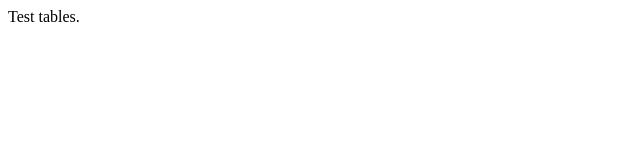
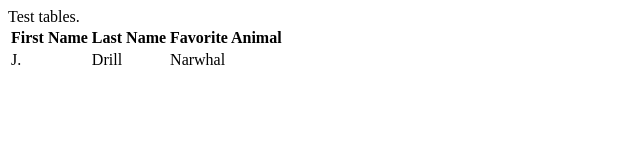
Before and after one commit to JJDrill/Favorites, a plain HTML site: page favorites.html in a window 1280 px wide. Shown: the whole page, without its empty margins (0-640 px from the left). Drawn offline with Linux system fonts and the light colour scheme.

Commit message:
added header, row, and my info.

```diff
--- a/favorites.html
+++ b/favorites.html
@@ -4,6 +4,17 @@
 	Test tables.
 </head>
 <body>
-	<table></table>
+	<table>
+		<tr>
+			<th>First Name</th>
+			<th>Last Name</th>
+			<th>Favorite Animal</th>
+		</tr>
+		<tr>
+			<td>J.</td>
+			<td>Drill</td>
+			<td>Narwhal</td>
+		</tr>
+	</table>
 </body>
 </html>
```
